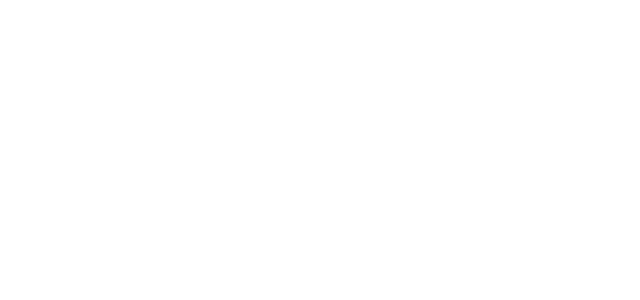
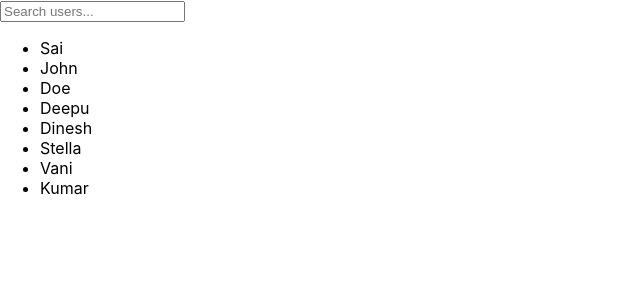
Before and after one commit to SaiRakindi/react-machine-coding, a React (Create React App) app: page / in a window 1280 px wide. Shown: the top 300 px of the page, without its empty margins (0-640 px from the left). Built offline with nearby package versions, Linux system fonts and the light colour scheme.

Commit message:
feat: dynamic user search implementation

```diff
--- a/src/App.js
+++ b/src/App.js
@@ -2,6 +2,7 @@
 import FormComponent from "./components/FormComponent";
 import TimerWithRef from "./components/TimerWithRef";
 import TimerWithoutRef from "./components/TimerWithoutRef";
+import UsersDynamicSearch from "./components/UsersDynamicSearch";
 
 const App = () => {
   const formConfig = [
@@ -52,6 +53,7 @@
       </div>
       <TimerWithoutRef />
       <TimerWithRef /> */}
+      <UsersDynamicSearch />
     </div>
   );
 };
--- /dev/null
+++ b/src/components/UsersDynamicSearch/index.js
@@ -0,0 +1,45 @@
+import React, { useState } from "react";
+
+const UsersDynamicSearch = () => {
+  const [names, setNames] = useState([
+    "Sai",
+    "John",
+    "Doe",
+    "Deepu",
+    "Dinesh",
+    "Stella",
+    "Vani",
+    "Kumar",
+  ]);
+
+  const [searchQuery, setSearchQuery] = useState("");
+
+  const handleUserSearch = (event) => {
+    setSearchQuery(event.target.value);
+  };
+
+  const filteredUserNames = names.filter((name) =>
+    name.toLowerCase().includes(searchQuery)
+  );
+
+  return (
+    <div>
+      <input
+        type="text"
+        placeholder="Search users..."
+        value={searchQuery}
+        onChange={handleUserSearch}
+      />
+
+      <section>
+        <ul>
+          {filteredUserNames.map((user) => (
+            <li>{user}</li>
+          ))}
+        </ul>
+      </section>
+    </div>
+  );
+};
+
+export default UsersDynamicSearch;
```
